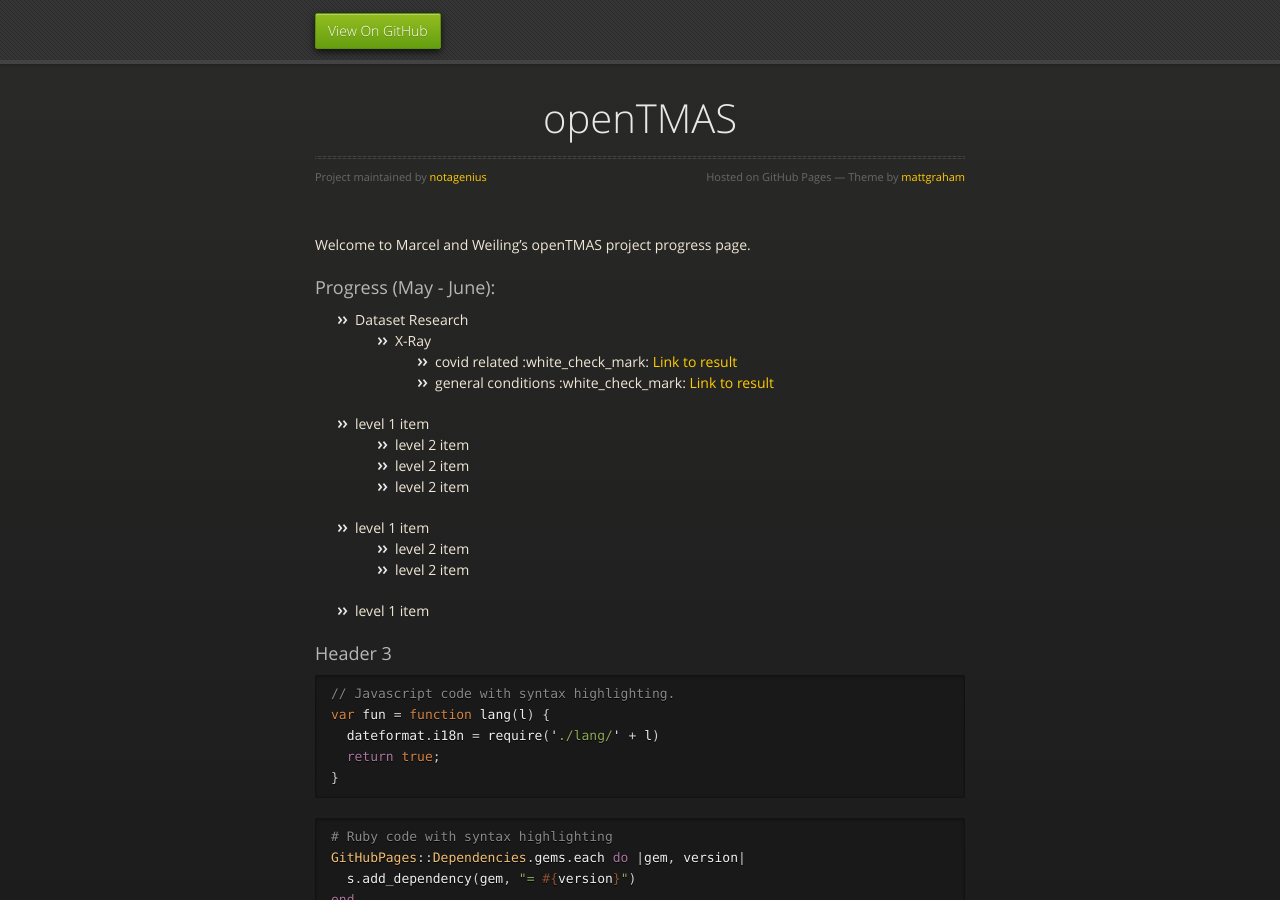
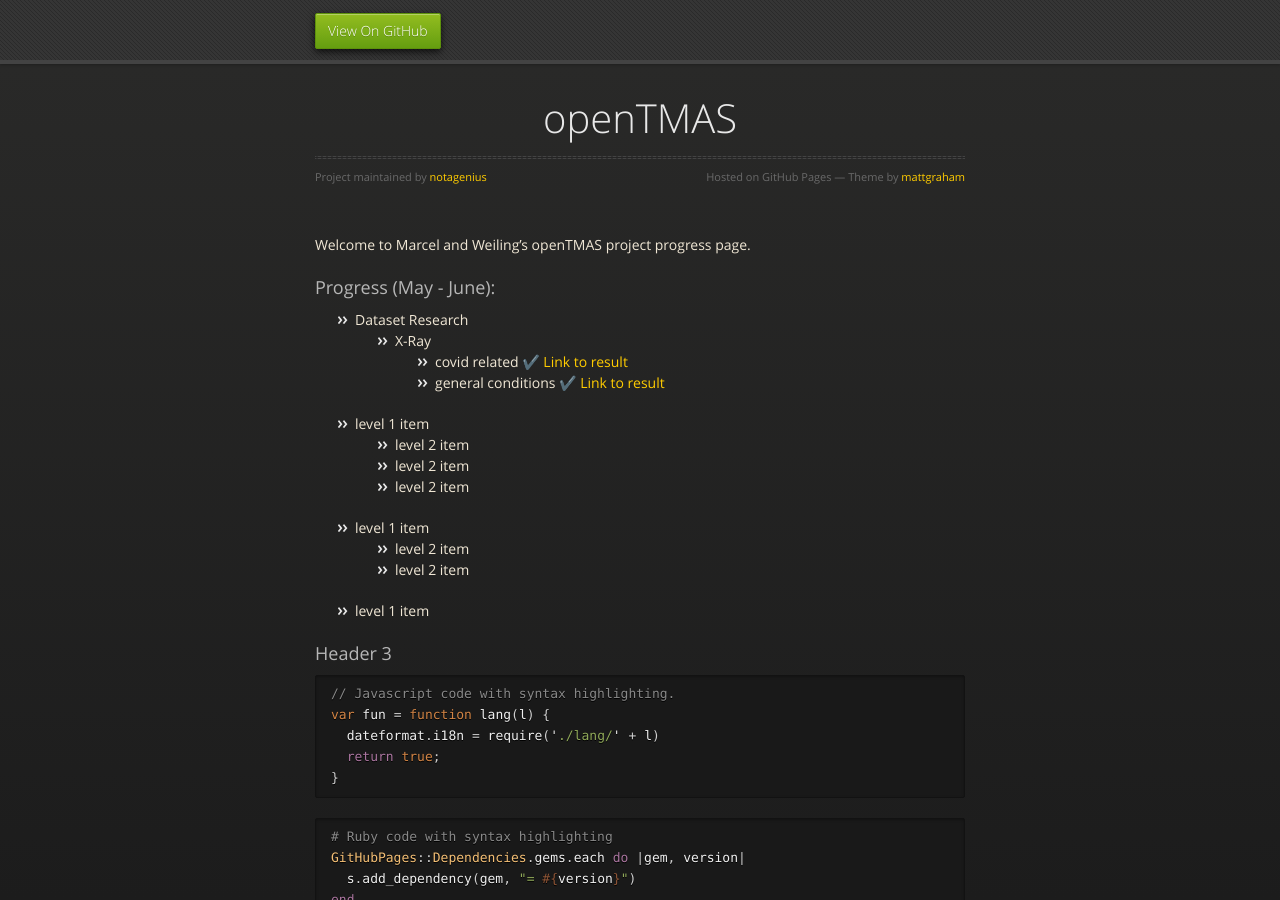
Before and after one commit to notagenius/openTMAS, a Jekyll site: the page built from docs/index.md, in a window 1280 px wide and 900 px high. Built offline with Jekyll 4.4.1, drawn with Linux system fonts in a browser that asks for light colours; the repository's description, which GitHub fills in, is left out; some of the changed lines change nothing that is shown.

Commit message:
emoji style check

```diff
--- a/docs/index.md
+++ b/docs/index.md
@@ -8,8 +8,8 @@ Welcome to Marcel and Weiling's openTMAS project progress page.
 
 - Dataset Research
   - X-Ray
-    - covid related :white_check_mark: [Link to result](./dataset-covid.html)
-    - general conditions :white_check_mark: [Link to result](./dataset-general.html)
+    - covid related ✔️ [Link to result](./dataset-covid.html)
+    - general conditions ✔️ [Link to result](./dataset-general.html)
 - level 1 item
   - level 2 item
   - level 2 item
```
